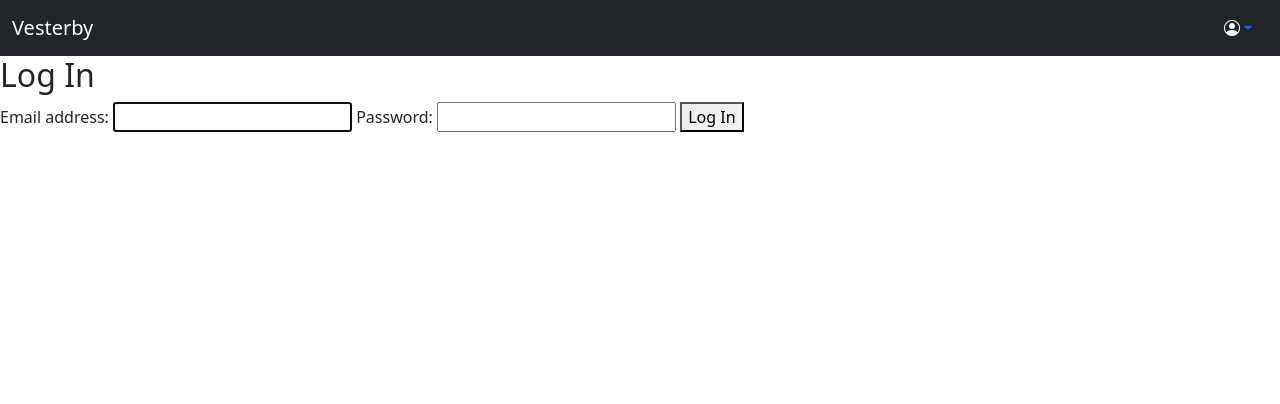
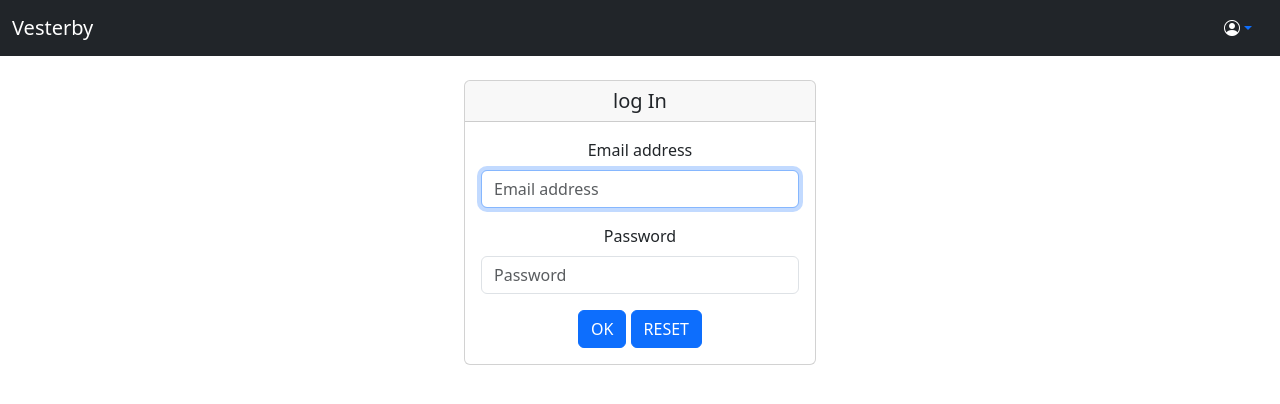
Before and after one commit to Lewerenz/vesterby_webapp, a Django app: page /accounts/login/ in a window 1280 px wide. Shown: the top 404 px of the page. Run offline with Django 4.2, Linux system fonts and the light colour scheme; some libraries are stand-ins or nearby versions.

Commit message:
Tune Login Page

```diff
--- a/templates/registration/login.html
+++ b/templates/registration/login.html
@@ -1,13 +1,27 @@
 <!-- templates/registration/login.html -->
 {% extends "home.html" %}
+
+{% load django_bootstrap5 %}
 
 {% block title %}Login{% endblock %}
 
 {% block content %}
-<h2>Log In</h2>
-<form method="post">
-  {% csrf_token %}
-  {{ form }}
-  <button type="submit">Log In</button>
-</form>
+<!--div class = "card m-4"-->
+<div class="card m-4 mx-auto text-center" style="width: 22rem;">
+
+  <h5 class="card-header">log In</h5>
+    <div class="card-body">
+
+      <form method="post">
+          {% csrf_token %}
+
+          {% bootstrap_form form layout=layout size=size %}
+
+          {% bootstrap_button button_type="submit" content="OK" %}
+          {% bootstrap_button button_type="reset" content="RESET" %}
+      </form>
+
+    </div>
+
+</div>
 {% endblock %}
```
